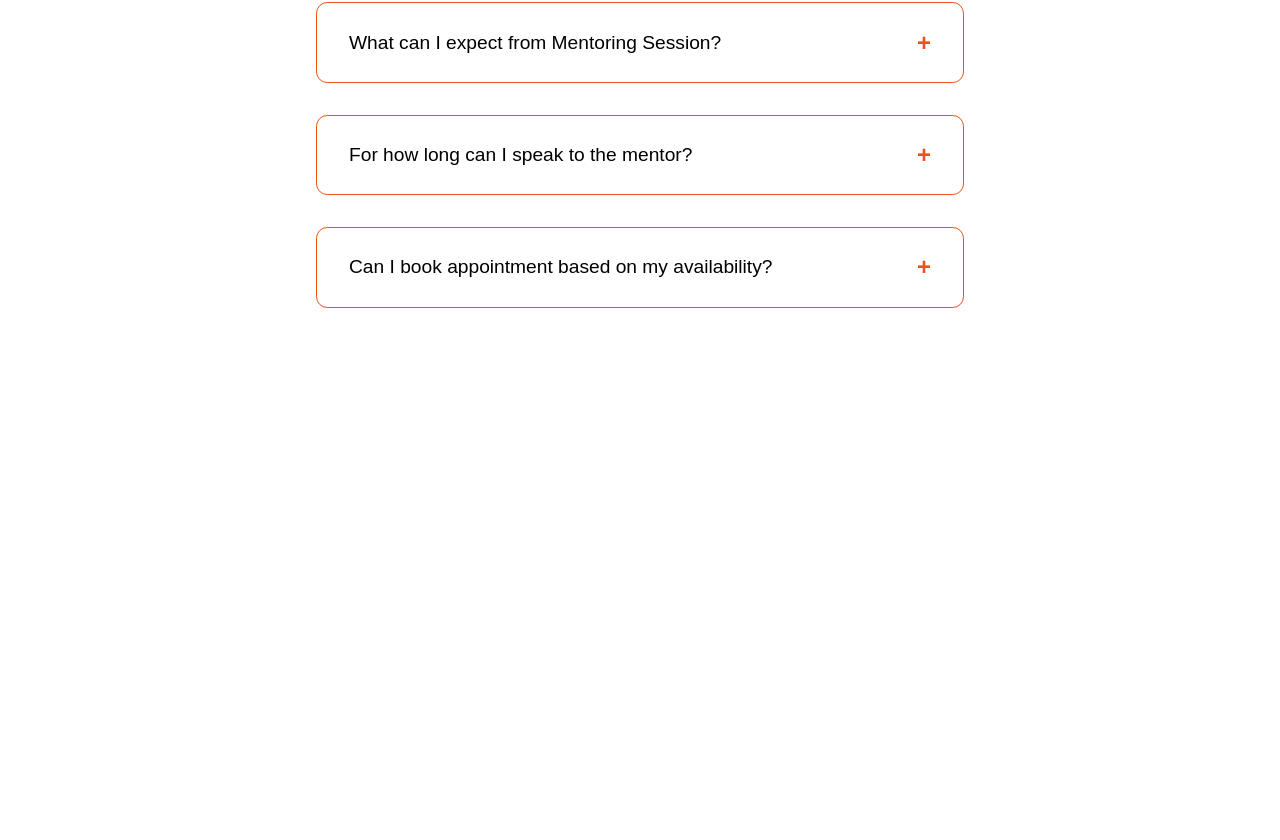
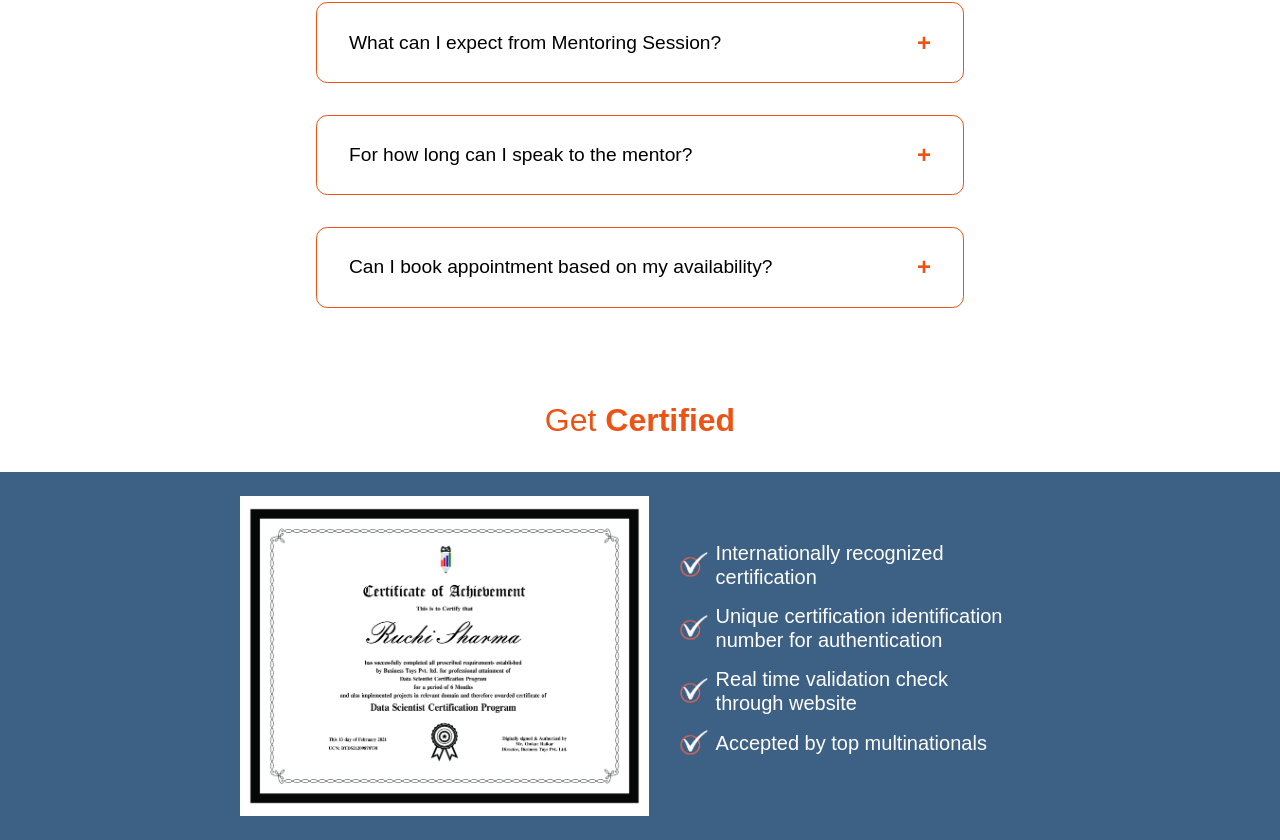
Before and after one commit to NitinSirsath/business-toy-task, a React (Vite) app: page / in a window 1280 px wide. Shown: the part 4060-4900 px from the top of the page. Before the commit the page ends 4468 px from the top, so only its background shows below. Built offline with nearby package versions, Linux system fonts and the light colour scheme.

Commit message:
added certificate

```diff
--- a/src/App.tsx
+++ b/src/App.tsx
@@ -1,5 +1,6 @@
 
 import './App.css'
+import CertificatePage from './components/CertificatePage/CertificatePage';
 import ContactPage from './components/ContactPage/ContactPage';
 import CoursePage from './components/CoursePage/CoursePage';
 import Header from './components/Header/Header';
@@ -22,6 +23,7 @@ function App() {
     <TestimonialsPage />
     <LearningPage />
     <QuestionsPage />
+    <CertificatePage />
     </div>
   )
 }
--- /dev/null
+++ b/src/components/CertificatePage/CertificatePage.style.ts
@@ -0,0 +1,54 @@
+import styled from "styled-components";
+
+export const Container = styled.div`
+    color: white;
+    `
+
+export const Heading = styled.h1`
+    color: #EC5315;
+    font-weight: lighter;
+    text-align: center;
+    margin-bottom: 40px;
+    `
+
+export const Certificate = styled.img`
+    height: 20rem;
+    `
+
+export const Wrapper = styled.div`
+    background-color: #3D6085;
+    padding: 1.5rem 15rem;
+    display: flex;
+    justify-content: space-around;
+    align-items: center;
+    gap: 30px;
+    @media only screen and (max-width:428px){
+        flex-direction: column;
+        padding: 1.5rem 12rem;
+    }
+`
+
+export const CardContainer = styled.div`
+
+    @media only screen and (max-width:428px){
+        width: 90vw;
+    }
+`
+
+
+export const Card = styled.div`
+    display: flex;
+    align-items: center;
+    gap: 8px;
+    margin-bottom: 15px;
+
+        p{
+            font-size: 20px;
+            width: 80%;
+            font-weight: lighter;
+
+                @media only screen only(max-width:428px){
+                    width:100%;
+                }
+        }
+`
--- /dev/null
+++ b/src/components/CertificatePage/CertificatePage.tsx
@@ -0,0 +1,51 @@
+import React from 'react'
+import certificateImage from '../../assets/certificate.jpg'
+import tickmarkIcon from '../../assets/tickmark.png'
+import {Container,Certificate ,Heading,Wrapper,Card,CardContainer} from './CertificatePage.style'
+
+const CertificatePage = () => {
+
+    const certificateData = [
+        {
+            id: 1,
+            title : 'Internationally recognized certification',
+        },
+
+        {
+            id: 2,
+            title : 'Unique certification identification number for authentication',
+        },
+
+        {
+            id: 3,
+            title : 'Real time validation check through website',
+        },
+
+        {
+            id: 4,
+            title : 'Accepted by top multinationals',
+        },
+
+    ]
+
+  return (
+    <Container>
+        <Heading >Get <span style={{fontWeight: 'bold'}}>Certified</span></Heading>
+        <Wrapper>
+            <Certificate src={certificateImage} alt="certificate-image" />
+            <CardContainer>
+            {
+                certificateData.map((item) => {
+                    return <Card key={item.id}>
+                        <img src={tickmarkIcon} height={26} alt="" />
+                         <p key={item.id}>{item.title}</p>
+                    </Card>
+                })
+            }
+            </CardContainer>
+        </Wrapper>
+    </Container>
+  )
+}
+
+export default CertificatePage
--- a/src/components/QuestionsPage/QuestionsPage.style.ts
+++ b/src/components/QuestionsPage/QuestionsPage.style.ts
@@ -34,7 +34,7 @@ export const Card = styled.div`
     margin-top: 2rem;
     padding: 1.7rem 2rem;
     border-radius: 0.7rem;
-    /* transition: all .2s ease; */
+    transition: 1s;
     @media only screen and (max-width:868px){
         width: 70%;
     }
```
Also changed, not shown: src/assets/certificate.jpg (added), src/assets/tickmark.png (added).
